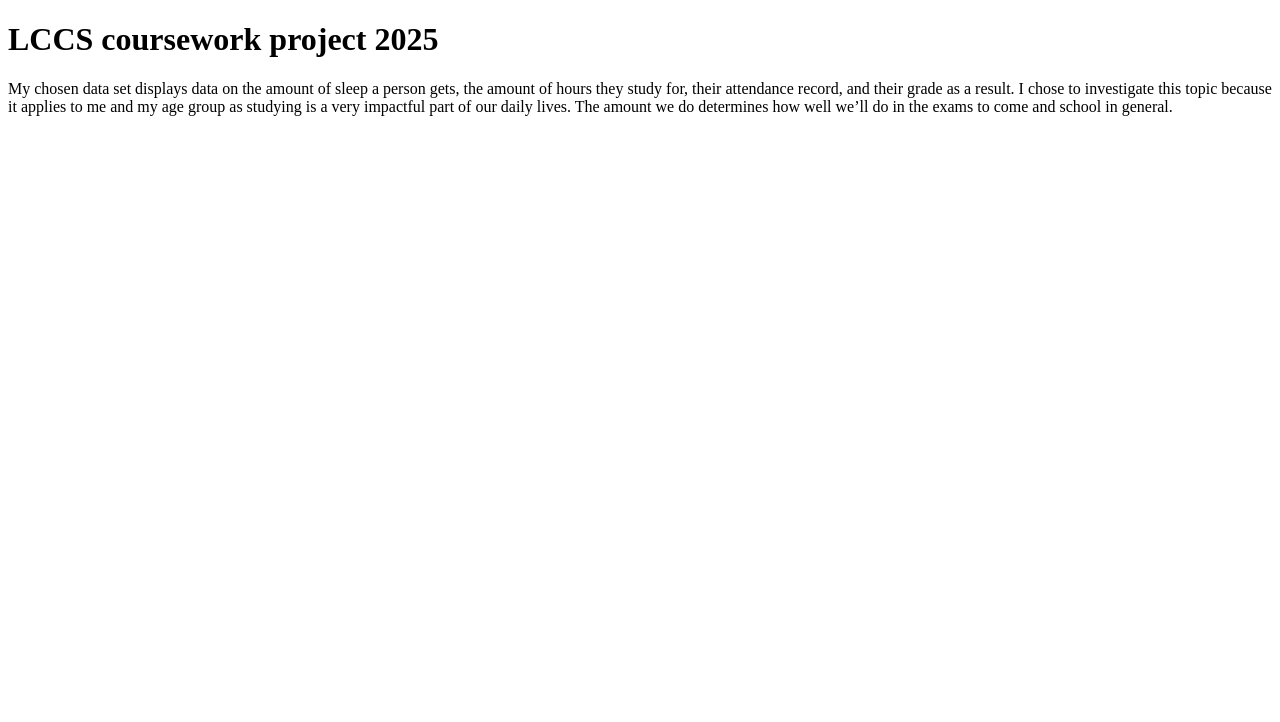
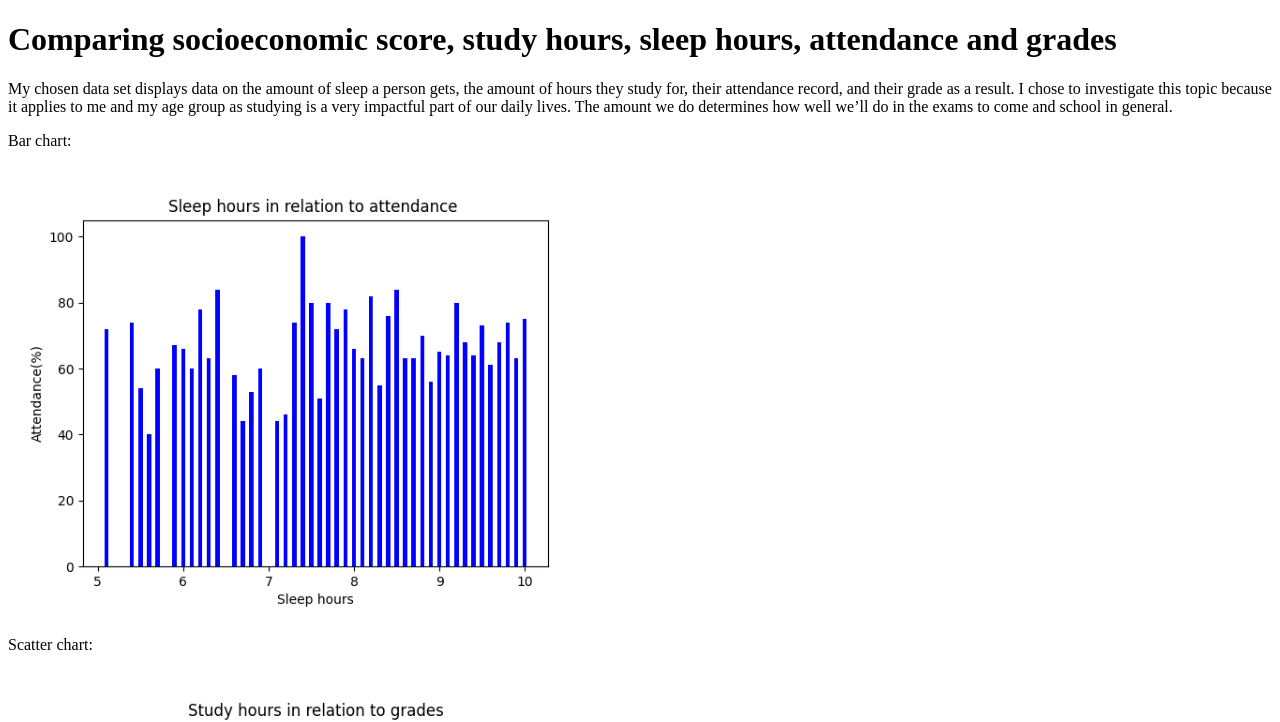
Before and after one commit to slinnane2006/coursework25, a plain HTML site: page index.html in a window 1280 px wide. Shown: the top 722 px of the page. Drawn offline with Linux system fonts and the light colour scheme.

Commit message:
Add files via upload

```diff
--- a/index.html
+++ b/index.html
@@ -1,15 +1,18 @@
 <!DOCTYPE html>
-<html>
-    <head>
+<html lang="en">
+<head>
+    <meta charset="UTF-8">
+    <meta name="viewport" content="width=device-width, initial-scale=1.0">
+    <title>Index</title>
+</head>
+<body>
+    <h1>Comparing socioeconomic score, study hours, sleep hours, attendance and grades</h1>
+    <p>My chosen data set displays data on the amount of sleep a person gets, the amount of hours they study for, their attendance record, and their grade as a result. I chose to investigate this topic because it applies to me and my age group as studying is a very impactful part of our daily lives. The amount we do determines how well we’ll do in the exams to come and school in general.</p>
+    <p>Bar chart:</p>
+    <img src="bar_chart.png" alt="Bar Chart Image" width="600">
 
-    </head>
+    <p>Scatter chart:</p>
+    <img src="scatter_chart.png" alt="Scatter Chart Image" width="600">
 
-
-    <body>
-        <h1>LCCS coursework project 2025</h1>
-        <p>My chosen data set displays data on the amount of sleep a person gets, the amount of hours they study for, their attendance record, and their grade as a result. I chose to investigate this topic because it applies to me and my age group as studying is a very impactful part of our daily lives. The amount we do determines how well we’ll do in the exams to come and school in general.
-        </p>
-
-
-    </body>
+</body>
 </html>
```
